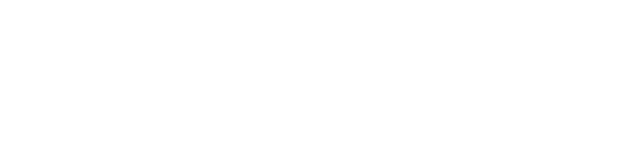
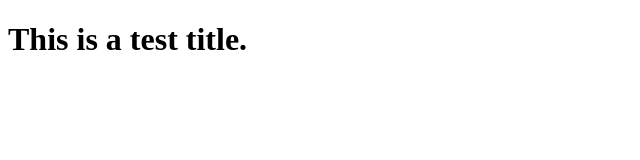
Before and after one commit to BurlyOctopus/Face-Randomizer, a plain HTML site: page index.html in a window 1280 px wide. Shown: the whole page, without its empty margins (0-640 px from the left). Drawn offline with Linux system fonts and the light colour scheme.

Commit message:
Testing Push to live.
Testing the gh-repopages

```diff
--- a/index.html
+++ b/index.html
@@ -9,7 +9,7 @@
   <link rel="stylesheet" href="css/styles.css">
 </head>
 <body>
-
+  <h1>This is a test title.</h1>
   <script type="text/javascript" src="js/functions.js"></script>
 </body>
 </html>
```
Also changed, not shown: 1 other file.
